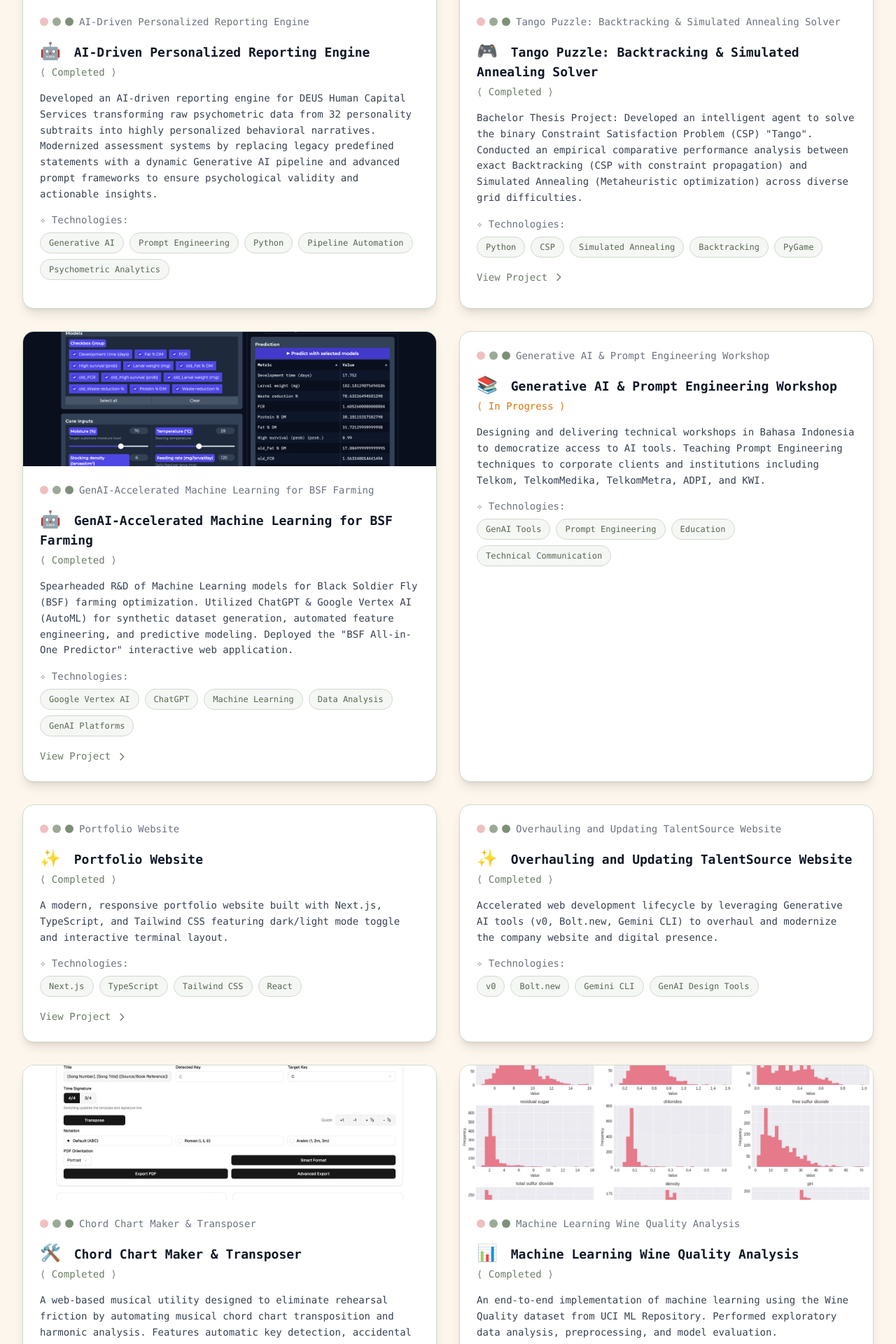
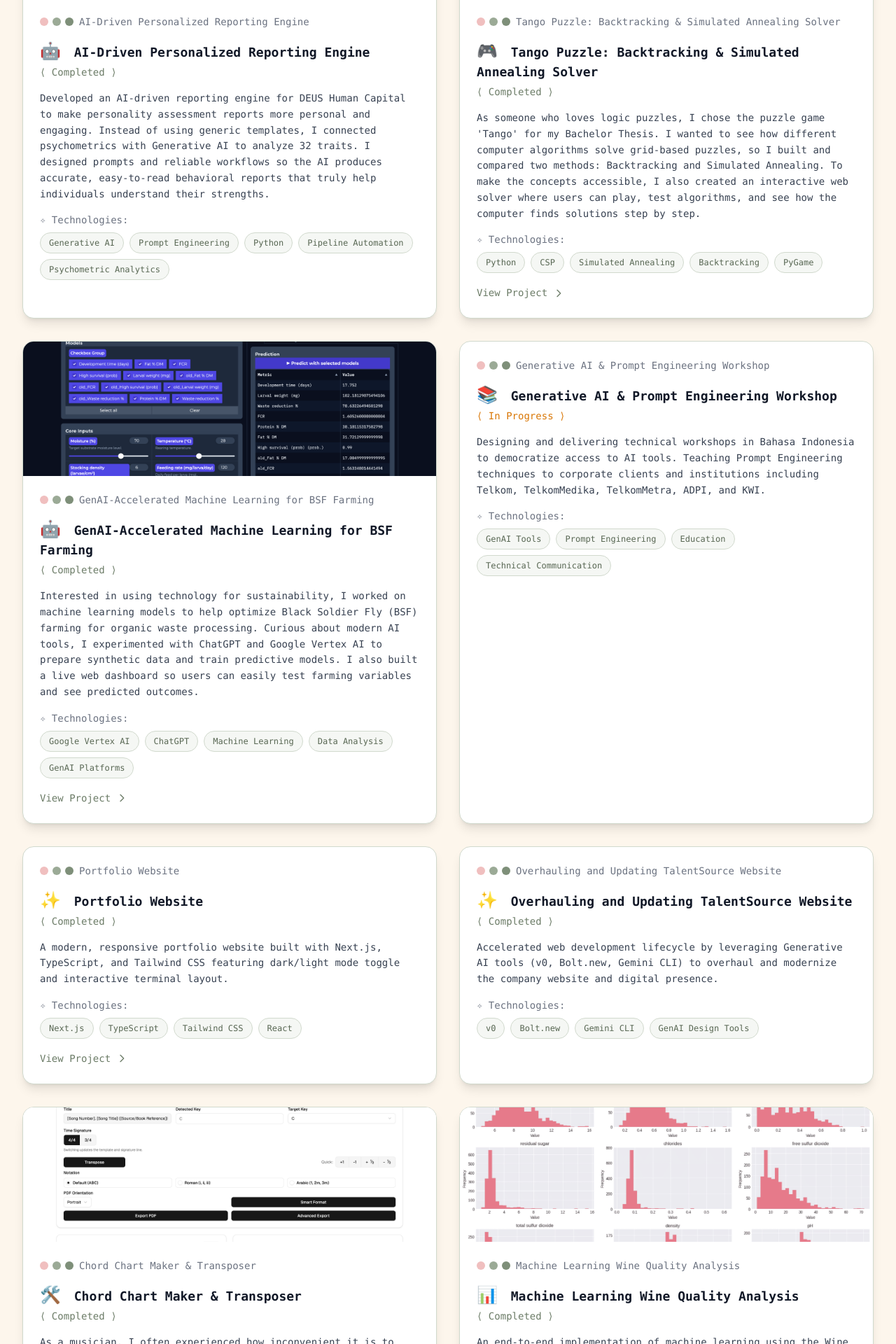
Before and after one commit to JasonAgung/portfolio-website, a Next.js app: page /projects in a window 1280 px wide. Shown: the part 440-2360 px from the top of the page at 70% size. Built offline with nearby package versions, Linux system fonts and the light colour scheme.

Commit message:
docs(projects): update project descriptions with natural and authentic wording

```diff
--- a/app/projects/ProjectsClient.tsx
+++ b/app/projects/ProjectsClient.tsx
@@ -36,7 +36,7 @@ export default function ProjectsClient() {
   const projects: Project[] = [
     {
       title: 'AI-Driven Personalized Reporting Engine',
-      description: 'Developed an AI-driven reporting engine for DEUS Human Capital Services transforming raw psychometric data from 32 personality subtraits into highly personalized behavioral narratives. Modernized assessment systems by replacing legacy predefined statements with a dynamic Generative AI pipeline and advanced prompt frameworks to ensure psychological validity and actionable insights.',
+      description: 'Developed an AI-driven reporting engine for DEUS Human Capital to make personality assessment reports more personal and engaging. Instead of using generic templates, I connected psychometrics with Generative AI to analyze 32 traits. I designed prompts and reliable workflows so the AI produces accurate, easy-to-read behavioral reports that truly help individuals understand their strengths.',
       technologies: ['Generative AI', 'Prompt Engineering', 'Python', 'Pipeline Automation', 'Psychometric Analytics'],
       status: 'Completed',
       link: '',
@@ -45,7 +45,7 @@ export default function ProjectsClient() {
     },
     {
       title: 'Tango Puzzle: Backtracking & Simulated Annealing Solver',
-      description: 'Bachelor Thesis Project: Developed an intelligent agent to solve the binary Constraint Satisfaction Problem (CSP) "Tango". Conducted an empirical comparative performance analysis between exact Backtracking (CSP with constraint propagation) and Simulated Annealing (Metaheuristic optimization) across diverse grid difficulties.',
+      description: "As someone who loves logic puzzles, I chose the puzzle game 'Tango' for my Bachelor Thesis. I wanted to see how different computer algorithms solve grid-based puzzles, so I built and compared two methods: Backtracking and Simulated Annealing. To make the concepts accessible, I also created an interactive web solver where users can play, test algorithms, and see how the computer finds solutions step by step.",
       technologies: ['Python', 'CSP', 'Simulated Annealing', 'Backtracking', 'PyGame'],
       status: 'Completed',
       link: 'https://tangogame.vercel.app/',
@@ -54,7 +54,7 @@ export default function ProjectsClient() {
     },
     {
       title: 'GenAI-Accelerated Machine Learning for BSF Farming',
-      description: 'Spearheaded R&D of Machine Learning models for Black Soldier Fly (BSF) farming optimization. Utilized ChatGPT & Google Vertex AI (AutoML) for synthetic dataset generation, automated feature engineering, and predictive modeling. Deployed the "BSF All-in-One Predictor" interactive web application.',
+      description: 'Interested in using technology for sustainability, I worked on machine learning models to help optimize Black Soldier Fly (BSF) farming for organic waste processing. Curious about modern AI tools, I experimented with ChatGPT and Google Vertex AI to prepare synthetic data and train predictive models. I also built a live web dashboard so users can easily test farming variables and see predicted outcomes.',
       technologies: ['Google Vertex AI', 'ChatGPT', 'Machine Learning', 'Data Analysis', 'GenAI Platforms'],
       status: 'Completed',
       link: 'https://huggingface.co/spaces/jasonagung/bsf-predictor',
@@ -87,7 +87,7 @@ export default function ProjectsClient() {
     },
     {
       title: 'Chord Chart Maker & Transposer',
-      description: 'A web-based musical utility designed to eliminate rehearsal friction by automating musical chord chart transposition and harmonic analysis. Features automatic key detection, accidental handling via the circle of fifths, and multi-notation support (Standard ABC, Roman Numerals, Nashville Number System).',
+      description: 'As a musician, I often experienced how inconvenient it is to change song keys on the fly during band rehearsals. To solve this, I built a web tool that automatically transposes chord charts and detects musical keys. I combined music theory, like the circle of fifths, with code to handle sharps and flats properly. It also supports multiple notation formats such as Roman numerals and Nashville numbers.',
       technologies: ['Python', 'Tkinter', 'Flask', 'HTML/CSS', 'TypeScript'],
       status: 'Completed',
       link: 'https://chord-transposer-web.vercel.app/',
```
